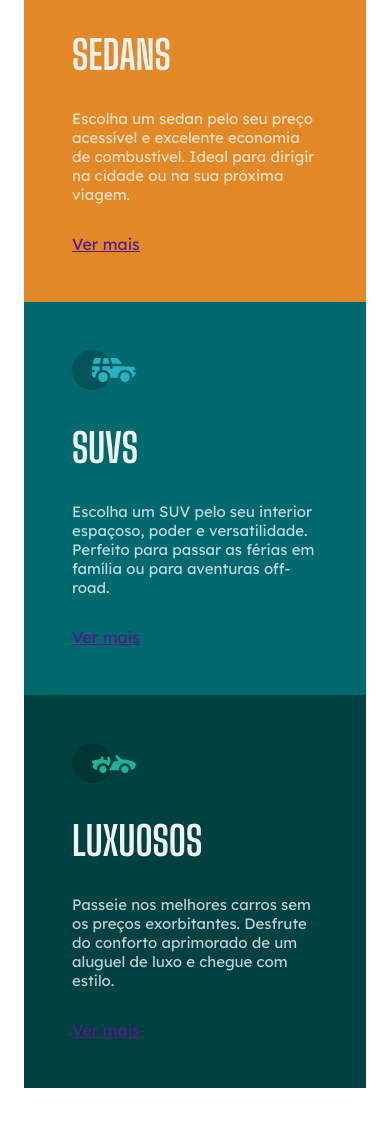
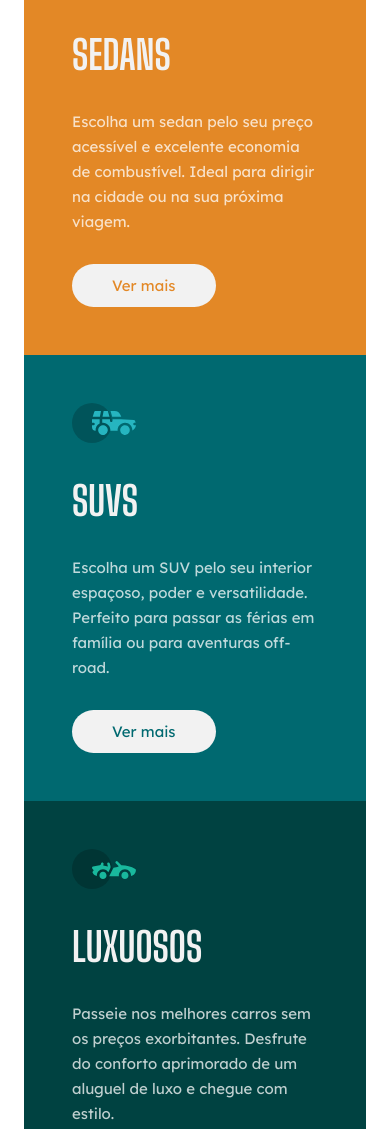
Before and after one commit to Nayarasc/Carros, a plain HTML site: page index.html in a window 390 px wide. Shown: the part 179-1308 px from the top of the page. Drawn offline with Linux system fonts and the light colour scheme.

Commit message:
finalização da parte mobile

```diff
--- a/index.html
+++ b/index.html
@@ -16,21 +16,21 @@
            <img src="./imagens/icon-sedans.svg" alt="carro sedan">
            <h2>Sedans</h2>
            <p>Escolha um sedan pelo seu preço acessível e excelente economia de combustível. Ideal para dirigir na cidade ou na sua próxima viagem.</p>
-           <a href="">Ver mais</a>
+           <a href="https://www.webmotors.com.br/catalogo/carroceria/sedan/" target="_blank">Ver mais</a>
         </section>
 
         <section class="suvs">
             <img src="./imagens/icon-suvs.svg" alt="carro suv">
             <h2>SUVs</h2>
             <p>Escolha um SUV pelo seu interior espaçoso, poder e versatilidade. Perfeito para passar as férias em família ou para aventuras off-road.</p>
-            <a href="">Ver mais</a>
+            <a href="https://www.webmotors.com.br/catalogo/carroceria/suv/" target="_blank">Ver mais</a>
         </section>
 
         <section class="luxuosos">
             <img src="./imagens/icon-luxury.svg" alt="carro de luxo">
             <h2>Luxuosos</h2>
             <p>Passeie nos melhores carros sem os preços exorbitantes. Desfrute do conforto aprimorado de um aluguel de luxo e chegue com estilo.</p>
-            <a href="">Ver mais</a>
+            <a href="https://www.webmotors.com.br/catalogo/carroceria/coupe/" target="_blank">Ver mais</a>
         </section>
     </main>
 </body>
--- a/style.css
+++ b/style.css
@@ -29,10 +29,18 @@ p {
     font-size: 0.9375rem;
     color: var(--transparent-white);
     margin-bottom: 1.875rem;
+    line-height: 1.5625rem;
 }
 
 a {
     font-family: 'Lexend Deca', sans-serif;
+    display: block;
+    text-decoration: none;
+    width: fit-content;
+    font-size: 0.9375rem;
+    padding: 0.75rem 2.5rem;
+    border-radius: 1.5625rem;
+    background: var(--gray) ;
 }
 
 section {
@@ -41,6 +49,7 @@ section {
 
 .sedans {
     background: var(--orange) ;
+    border-radius: 8px 8px 0 0;
 }
 
 .suvs {
@@ -49,4 +58,17 @@ section {
 
 .luxuosos {
     background: var(--dark-cyan);
+    border-radius: 0 0 8px 8px;
 }
+
+.sedans a {
+    color: var(--orange);
+}
+
+.suvs a {
+    color: var(--cyan);
+}
+
+.luxuosos a {
+    color: var(--dark-cyan);
+}
```
